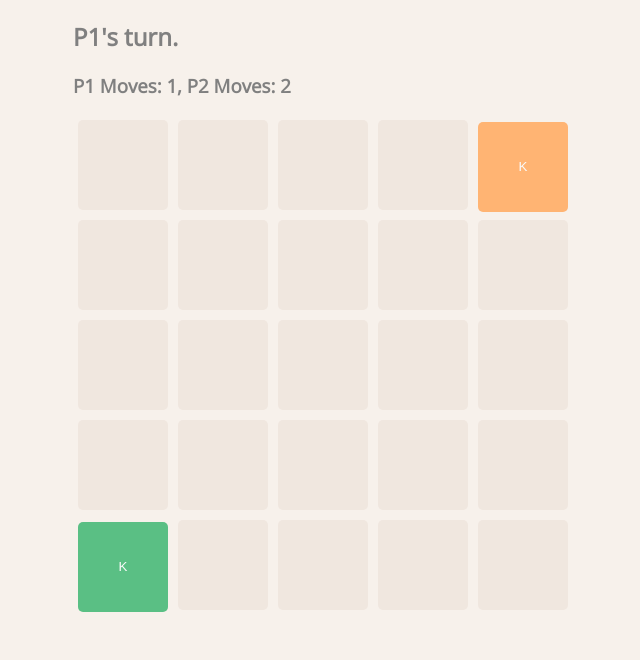
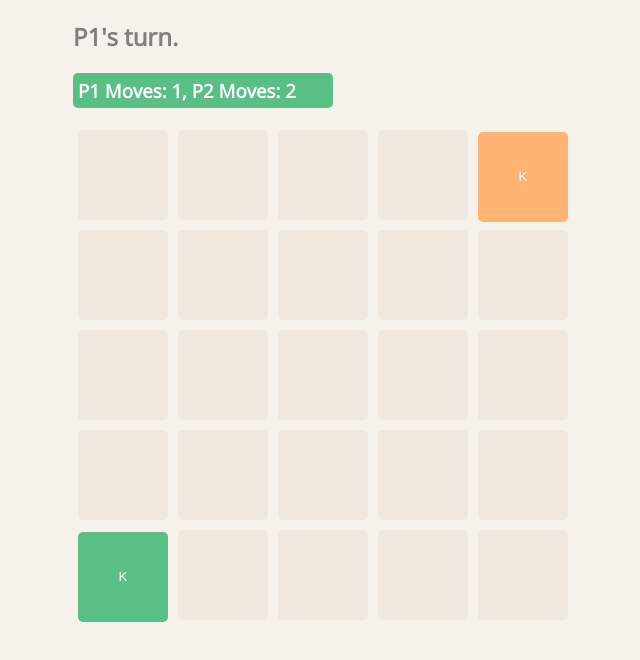
Before and after one commit to scalettar/kindo, a React (Create React App) app: page / in a window 1280 px wide. Shown: the top 660 px of the page, without its empty margins (317-957 px from the left). Built offline with nearby package versions, Linux system fonts and the light colour scheme; the HTML template or start-up script is replaced by a standard one.

Commit message:
Make it clearer whose turn it is. Updated readme TODO list.

```diff
--- a/src/components/game-board/game-board.component.jsx
+++ b/src/components/game-board/game-board.component.jsx
@@ -4,7 +4,7 @@ import GameBoardTile from "../game-board-tile/game-board-tile.component";
 
 import * as utils from "../../utils/functions.utils";
 
-import { BackgroundContainer, GameBoardContainer } from "./game-board.styles";
+import { BackgroundContainer, GameBoardContainer, MovesContainer } from "./game-board.styles";
 
 class GameBoard extends React.Component {
   state = {
@@ -85,8 +85,8 @@ class GameBoard extends React.Component {
     // Determine next player
     let nextPlayer = currentPlayer;
     let otherPlayer = currentPlayer === 1 ? 2 : 1;
-    if(updatedMoves[currentPlayer - 1] < 1) {
-      updatedMoves[currentPlayer -1] = 2;
+    if (updatedMoves[currentPlayer - 1] < 1) {
+      updatedMoves[currentPlayer - 1] = 2;
       nextPlayer = otherPlayer;
     }
     // Update board state with new data
@@ -96,7 +96,7 @@ class GameBoard extends React.Component {
       moves: updatedMoves
     });
     // End game if king tile is captured
-    if (utils.checkWinner(updatedTiles)){
+    if (utils.checkWinner(updatedTiles)) {
       return;
     }
   };
@@ -148,9 +148,9 @@ class GameBoard extends React.Component {
         <div className="board-wrapper">
           <div className="board">
             <h2 className="board-heading">{status}</h2>
-            <h3 className="moves">{`P1 Moves: ${this.state.moves[0]}, P2 Moves: ${
+            <MovesContainer currentPlayer={this.state.currentPlayer}>{`P1 Moves: ${this.state.moves[0]}, P2 Moves: ${
               this.state.moves[1]
-            }`}</h3>
+            }`}</MovesContainer>
             <GameBoardContainer>{this.displayBoard(this.state.tiles)}</GameBoardContainer>
           </div>
           {winner && (
--- a/src/components/game-board/game-board.styles.jsx
+++ b/src/components/game-board/game-board.styles.jsx
@@ -1,4 +1,33 @@
-import styled from "styled-components";
+import styled, { css } from "styled-components";
+
+// ------------------------THEMES---------------------
+// Use colorhexa to find new color schemes
+// THEME: Kindo (Default)
+const kindo1 = css`
+  background-color: #5abf84;
+`;
+const kindo2 = css`
+  background-color: #ffb473;
+`;
+
+// THEME: Cyber
+const cyber1 = css`
+  background-color: #00f0ff;
+`;
+const cyber2 = css`
+  background-color: #fcee09;
+`;
+// ---------------------------------------------------
+
+const getPlayerStyles = props => {
+  if (props.theme === "cyber") {
+    if (props.currentPlayer === 1) return cyber1;
+    else if (props.currentPlayer === 2) return cyber2;
+  } else {
+    if (props.currentPlayer === 1) return kindo1;
+    else if (props.currentPlayer === 2) return kindo2;
+  }
+};
 
 export const BackgroundContainer = styled.div`
   color: grey;
@@ -15,7 +44,6 @@ export const BackgroundContainer = styled.div`
 `;
 
 export const GameBoardContainer = styled.div`
-  /* border: 3px solid grey; */
   width: 500px;
   height: 500px;
   display: flex;
@@ -26,3 +54,11 @@ export const GameBoardContainer = styled.div`
   justify-content: space-around;
   justify-items: center;
 `;
+
+export const MovesContainer = styled.h3`
+  color: white;
+  padding: 5px;
+  width: 50%;
+  border-radius: 5px;
+  ${getPlayerStyles}
+`;
```
Also changed, not shown: 1 other file (tests, documents, lock files or other folders).
